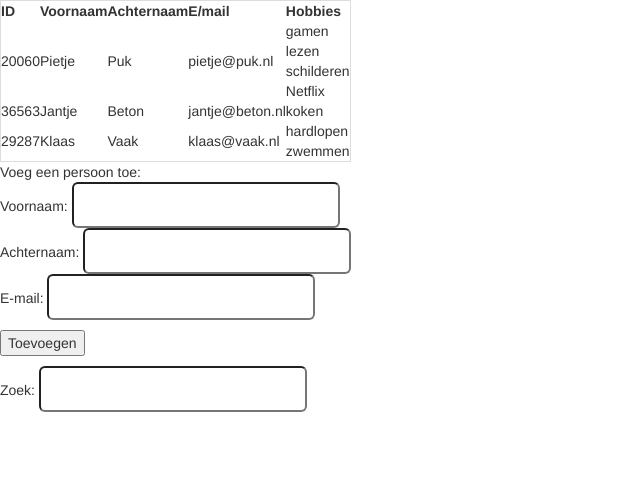
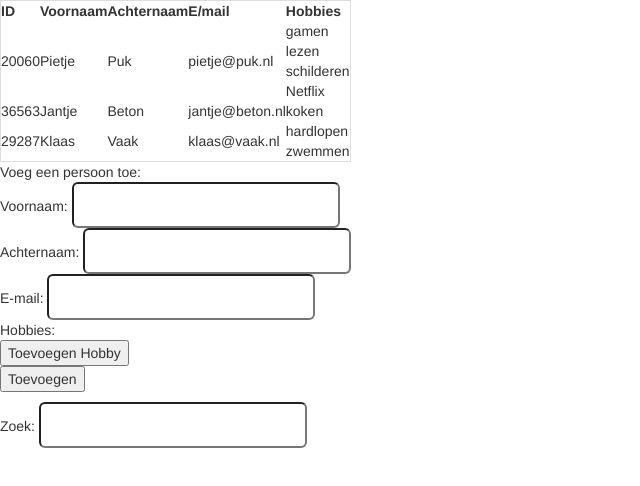
Before and after one commit to mgortzak/vijfhart-angular-fundamentals, an Angular app: page / in a window 1280 px wide. Shown: the top 486 px of the page, without its empty margins (0-640 px from the left). Built offline with nearby package versions, Linux system fonts and the light colour scheme.

Commit message:
Can add multiple hobbies.

```diff
--- a/src/app/person/person.component.html
+++ b/src/app/person/person.component.html
@@ -18,21 +18,41 @@
 </table>
 
 <div>
-  Voeg een persoon toe:
-  <form>
-    <p>
-      Voornaam: <input type="text" class="input-lg" name="firstName" title="Voornaam"
-                       [(ngModel)]="newPerson.firstName"/><br/>
-      Achternaam: <input type="text" class="input-lg" name="lastName" title="Achternaam"
-                         [(ngModel)]="newPerson.lastName"/><br/>
-      E-mail: <input type="text" class="input-lg" name="email" title="Voornaam" [(ngModel)]="newPerson.email"/><br/>
-      <!--Hobbies: <input type="text" class="input-lg" name="hobbies" title="Hobbies" [(ngModel)]="newPerson.hobbies"/>-->
-    </p>
+  Voeg een persoon toe:<br/>
+  Voornaam: <input type="text"
+                   class="input-lg"
+                   name="firstName"
+                   title="Voornaam"
+                   [(ngModel)]="newPerson.firstName"/><br/>
 
-    <p>
-      <input type="button" class="ui-button" name="add" (click)="add()" value="Toevoegen"/>
-    </p>
-  </form>
+  Achternaam: <input type="text"
+                     class="input-lg"
+                     name="lastName"
+                     title="Achternaam"
+                     [(ngModel)]="newPerson.lastName"/><br/>
+
+  E-mail: <input type="text"
+                 class="input-lg"
+                 name="email"
+                 title="Voornaam"
+                 [(ngModel)]="newPerson.email"/><br/>
+
+
+  Hobbies: <br/>
+  <div *ngFor="let hobby of newPerson.hobbies; let i = index; trackBy:trackHobbies;">
+    <input type="text"
+           name="hobby_{{i}}"
+           title="Hobby #{{i}}"
+           [(ngModel)]="newPerson.hobbies[i]"
+    />
+    <br/>
+  </div>
+
+  <input type="button" class="ui-button" name="add_hobby" (click)="addHobby()" value="Toevoegen Hobby"/>
+
+  <p>
+    <input type="button" class="ui-button" name="add" (click)="add()" value="Toevoegen"/>
+  </p>
 </div>
 <div>
   <div>Zoek: <input type="text" class="input-lg" [(ngModel)]="gekozenNaam" (keyup)="search($event)"/></div>
--- a/src/app/person/person.component.ts
+++ b/src/app/person/person.component.ts
@@ -44,8 +44,17 @@ export class PersonComponent implements OnInit {
   }
 
   add() {
-    console.log(this.newPerson.hobbies)
-    this.persons.push(new Person(PersonComponent.generateId(), this.newPerson.firstName, this.newPerson.lastName, this.newPerson.email, []))
+    this.persons.push(new Person(PersonComponent.generateId(), this.newPerson.firstName, this.newPerson.lastName, this.newPerson.email, this.newPerson.hobbies))
+
+    this.newPerson = new Person()
+  }
+
+  addHobby() {
+    this.newPerson.hobbies.push('')
+  }
+
+  trackHobbies(index, item) {
+    return index
   }
 
   private static generateId() {
```
